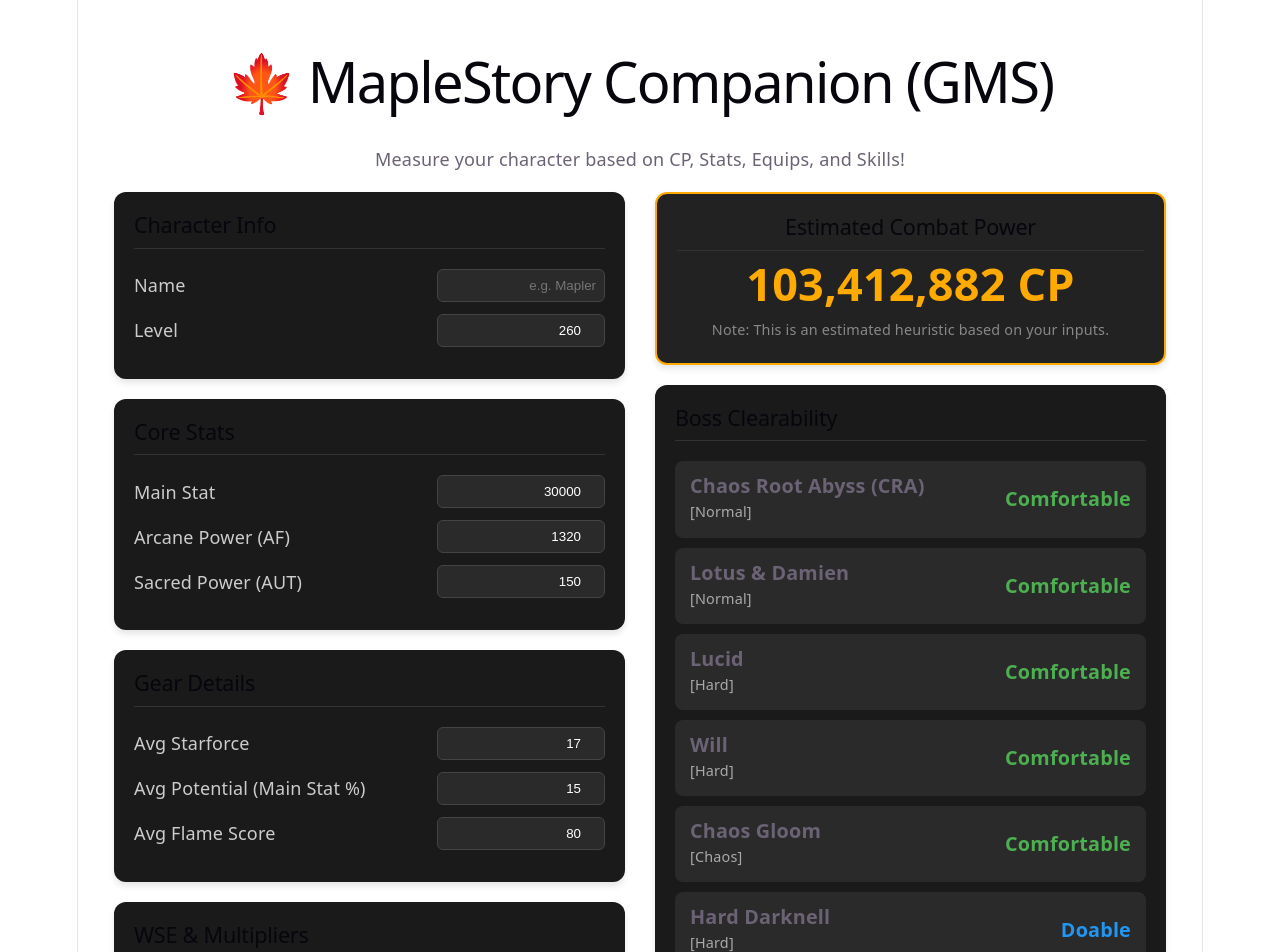
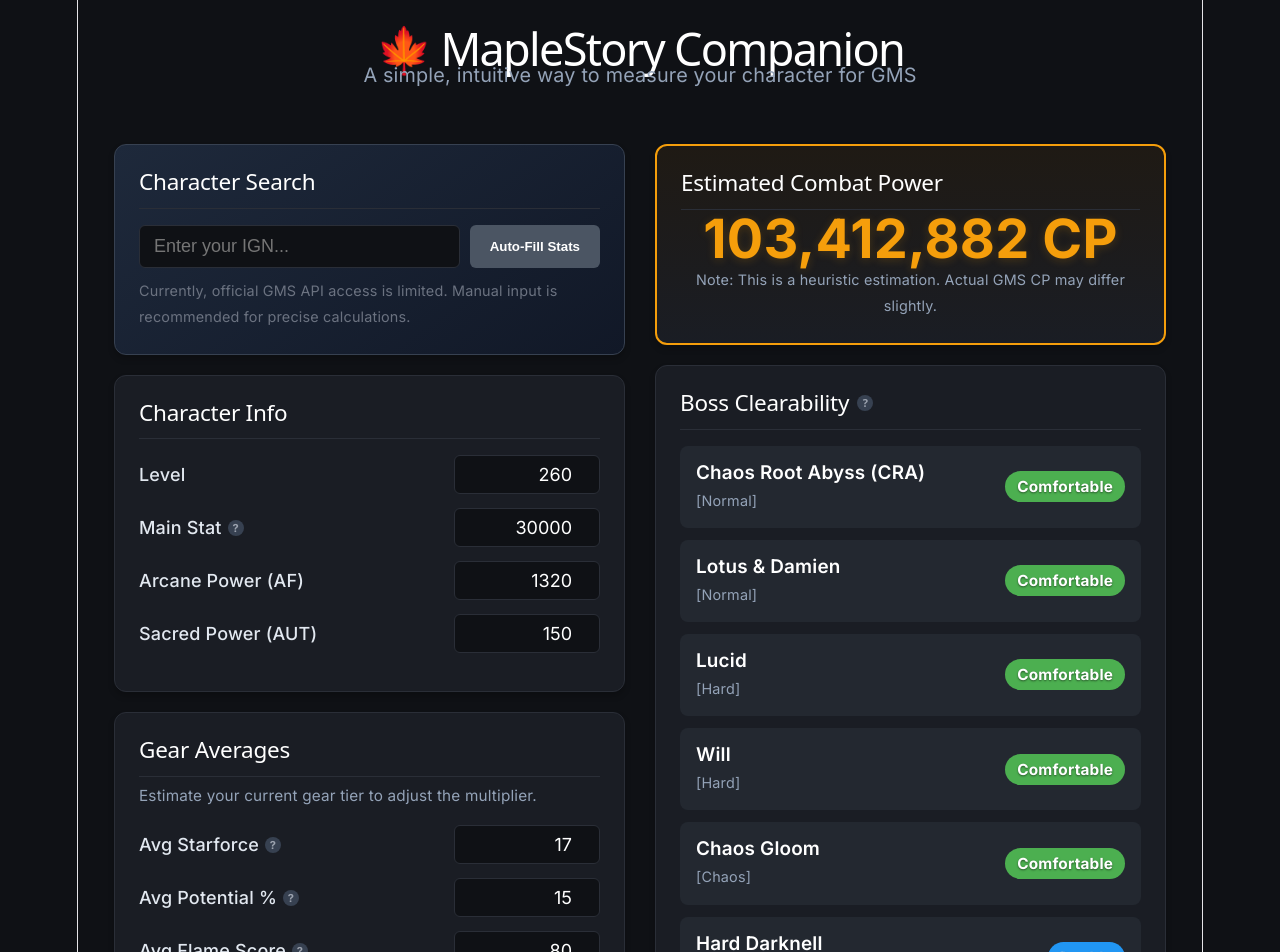
Before and after one commit to AlmogB45/maplestory-companion, a React (Vite) app: page / in a window 1280 px wide. Shown: the top 952 px of the page. Built offline with nearby package versions, Linux system fonts and the light colour scheme.

Commit message:
feat: Add tooltips, IGN fetch simulation, and UI improvements

```diff
--- a/src/App.css
+++ b/src/App.css
@@ -1,8 +1,43 @@
+@import url('https://fonts.googleapis.com/css2?family=Inter:wght@400;500;600;700&display=swap');
+
+:root {
+  --bg-color: #0f1115;
+  --card-bg: #1a1d24;
+  --card-border: #2a2e37;
+  --text-main: #e2e8f0;
+  --text-muted: #94a3b8;
+  --accent: #f59e0b;
+  --accent-hover: #d97706;
+  --primary: #3b82f6;
+}
+
+body {
+  margin: 0;
+  font-family: 'Inter', sans-serif;
+  background-color: var(--bg-color);
+  color: var(--text-main);
+}
+
 #root {
   max-width: 1200px;
   margin: 0 auto;
   padding: 2rem;
+}
+
+.header {
   text-align: center;
+  margin-bottom: 2rem;
+}
+
+.header h1 {
+  font-size: 2.5rem;
+  margin: 0;
+  color: #fff;
+}
+
+.header p {
+  color: var(--text-muted);
+  font-size: 1.1rem;
 }
 
 .container {
@@ -25,74 +60,208 @@
 }
 
 .card {
-  background: #1a1a1a;
+  background: var(--card-bg);
+  border: 1px solid var(--card-border);
   border-radius: 12px;
-  padding: 20px;
+  padding: 24px;
   margin-bottom: 20px;
-  box-shadow: 0 4px 6px rgba(0, 0, 0, 0.1);
+  box-shadow: 0 4px 6px rgba(0, 0, 0, 0.2);
 }
 
 .card h2 {
   margin-top: 0;
-  border-bottom: 1px solid #333;
-  padding-bottom: 10px;
-  margin-bottom: 20px;
-  font-size: 1.2rem;
+  border-bottom: 1px solid var(--card-border);
+  padding-bottom: 12px;
+  margin-bottom: 16px;
+  font-size: 1.25rem;
+  color: #fff;
+  display: flex;
+  align-items: center;
+  gap: 8px;
+}
+
+.card-desc {
+  font-size: 0.85rem;
+  color: var(--text-muted);
+  margin-top: -10px;
+  margin-bottom: 16px;
 }
 
 .input-group {
   display: flex;
   justify-content: space-between;
   align-items: center;
-  margin-bottom: 12px;
+  margin-bottom: 14px;
 }
 
 .input-group label {
   font-weight: 500;
-  color: #ccc;
+  color: var(--text-main);
+  display: flex;
+  align-items: center;
+  gap: 6px;
 }
 
 .input-group input {
-  width: 150px;
-  padding: 8px;
+  width: 120px;
+  padding: 8px 12px;
   border-radius: 6px;
-  border: 1px solid #444;
-  background: #2a2a2a;
+  border: 1px solid var(--card-border);
+  background: #0f1115;
   color: white;
   text-align: right;
+  font-size: 1rem;
+  font-family: inherit;
+  transition: border-color 0.2s;
 }
 
+.input-group input:focus {
+  outline: none;
+  border-color: var(--primary);
+}
+
+/* Tooltip Styles */
+.tooltip-container {
+  position: relative;
+  display: inline-flex;
+}
+
+.info-icon {
+  background-color: #374151;
+  color: #9ca3af;
+  border-radius: 50%;
+  width: 16px;
+  height: 16px;
+  display: flex;
+  align-items: center;
+  justify-content: center;
+  font-size: 11px;
+  font-weight: bold;
+  cursor: help;
+}
+
+.tooltip-text {
+  visibility: hidden;
+  position: absolute;
+  bottom: 125%;
+  left: 50%;
+  transform: translateX(-50%);
+  background-color: #1f2937;
+  color: #fff;
+  text-align: center;
+  padding: 8px 12px;
+  border-radius: 6px;
+  font-size: 0.8rem;
+  width: 200px;
+  z-index: 1;
+  opacity: 0;
+  transition: opacity 0.2s;
+  box-shadow: 0 4px 6px rgba(0,0,0,0.3);
+  pointer-events: none;
+}
+
+.tooltip-text::after {
+  content: "";
+  position: absolute;
+  top: 100%;
+  left: 50%;
+  margin-left: -5px;
+  border-width: 5px;
+  border-style: solid;
+  border-color: #1f2937 transparent transparent transparent;
+}
+
+.tooltip-container:hover .tooltip-text {
+  visibility: visible;
+  opacity: 1;
+}
+
+/* Search Box */
+.hero-card {
+  background: linear-gradient(145deg, #1e293b, #111827);
+  border-color: #374151;
+}
+
+.search-box {
+  display: flex;
+  gap: 10px;
+}
+
+.search-input {
+  flex: 1;
+  padding: 10px 14px;
+  border-radius: 6px;
+  border: 1px solid var(--card-border);
+  background: #0f1115;
+  color: white;
+  font-size: 1rem;
+}
+
+.fetch-btn {
+  background-color: var(--primary);
+  color: white;
+  border: none;
+  padding: 10px 20px;
+  border-radius: 6px;
+  font-weight: 600;
+  cursor: pointer;
+  transition: background-color 0.2s;
+}
+
+.fetch-btn:hover {
+  background-color: #2563eb;
+}
+
+.fetch-btn:disabled {
+  background-color: #4b5563;
+  cursor: not-allowed;
+}
+
+.helper-text {
+  font-size: 0.8rem;
+  color: #6b7280;
+  margin-top: 10px;
+}
+
+/* Results */
 .summary-card {
   text-align: center;
-  background: #222;
-  border: 2px solid #ffaa00;
+  border: 2px solid var(--accent);
+  background: linear-gradient(180deg, #1f1a14, #1a1d24);
 }
 
 .cp-display {
-  font-size: 2.5rem;
-  font-weight: bold;
-  color: #ffaa00;
-  margin: 20px 0;
+  font-size: 3rem;
+  font-weight: 800;
+  color: var(--accent);
+  margin: 15px 0;
+  text-shadow: 0 2px 10px rgba(245, 158, 11, 0.2);
 }
 
 .note {
   font-size: 0.8rem;
-  color: #888;
+  color: var(--text-muted);
 }
 
 .boss-list {
   display: flex;
   flex-direction: column;
-  gap: 10px;
+  gap: 12px;
 }
 
 .boss-item {
   display: flex;
   justify-content: space-between;
   align-items: center;
-  background: #2a2a2a;
-  padding: 12px 15px;
+  background: #232830;
+  padding: 14px 16px;
   border-radius: 8px;
+  transition: transform 0.1s;
+}
+
+.boss-item:hover {
+  transform: scale(1.01);
+  background: #2a303a;
 }
 
 .boss-info {
@@ -101,51 +270,61 @@
 }
 
 .boss-name {
-  font-weight: bold;
-  font-size: 1.1rem;
+  font-weight: 600;
+  font-size: 1.05rem;
+  color: #fff;
 }
 
 .boss-diff {
   font-size: 0.8rem;
-  color: #aaa;
+  color: var(--text-muted);
+  margin-top: 2px;
 }
 
-.boss-status {
-  font-size: 1.1rem;
+.status-badge {
+  padding: 6px 12px;
+  border-radius: 20px;
+  font-size: 0.85rem;
+  font-weight: 700;
+  color: white;
+  text-shadow: 0 1px 2px rgba(0,0,0,0.5);
 }
 
+/* Gear Guide */
 .guide-content h3 {
-  color: #ffaa00;
-  margin-top: 15px;
-  margin-bottom: 5px;
+  color: var(--accent);
+  margin-top: 20px;
+  margin-bottom: 8px;
   font-size: 1.1rem;
 }
 
 .guide-content p {
   font-size: 0.95rem;
-  line-height: 1.5;
-  color: #ddd;
+  line-height: 1.6;
+  color: #cbd5e1;
   margin-top: 0;
 }
 
 .system-breakdown {
-  margin-top: 25px;
-  background: #222;
-  padding: 15px;
+  margin-top: 30px;
+  background: #232830;
+  padding: 18px;
   border-radius: 8px;
-  border-left: 4px solid #ffaa00;
+  border-left: 4px solid var(--accent);
 }
 
 .system-breakdown h4 {
   margin-top: 0;
-  margin-bottom: 10px;
+  margin-bottom: 12px;
+  color: #fff;
 }
 
 .system-breakdown ul {
   margin: 0;
   padding-left: 20px;
-  color: #ccc;
+  color: #cbd5e1;
   font-size: 0.9rem;
+  line-height: 1.5;
 }
 
 .system-breakdown li {
--- a/src/App.jsx
+++ b/src/App.jsx
@@ -4,9 +4,18 @@
 import { calculateEstimatedCP, canClearBoss } from './utils/calculator'
 import GearGuide from './components/GearGuide'
 
+// Tooltip Component
+const InfoIcon = ({ text }) => (
+  <div className="tooltip-container">
+    <span className="info-icon">?</span>
+    <div className="tooltip-text">{text}</div>
+  </div>
+)
+
 function App() {
   const [characterName, setCharacterName] = useState('')
   const [level, setLevel] = useState(260)
+  const [isFetching, setIsFetching] = useState(false)
 
   // Base Stats
   const [stats, setStats] = useState({
@@ -34,7 +43,6 @@
 
   // Auto-calculate estimated CP when stats/wse/gear change
   useEffect(() => {
-    // Injecting gear scores into the CP calculator heuristic
     const estimated = calculateEstimatedCP(stats, wse, gearScores)
     setCombatPower(estimated)
   }, [stats, wse, gearScores])
@@ -54,30 +62,61 @@
     setGearScores(prev => ({ ...prev, [name]: Number(value) }))
   }
 
+  // Simulate an API Fetch (GMS lacks an open API for full stats currently)
+  const handleFetch = async () => {
+    if (!characterName) return;
+    setIsFetching(true);
+
+    // Simulate network delay
+    await new Promise(r => setTimeout(r, 1500));
+
+    // Simulated data fetching (In the future, this could hook into Nexon API or maplestory.gg)
+    alert(`GMS API currently doesn't provide open access to detailed gear/CP stats. Simulated fetch for "${characterName}" completed! (Updated Level and AF/AUT)`);
+
+    setLevel(Math.floor(Math.random() * (285 - 200 + 1)) + 200); // Random level 200-285
+    setStats(prev => ({ ...prev, arcanePower: 1320, sacredPower: 200 }));
+    setIsFetching(false);
+  }
+
   return (
     <div className="container">
-      <h1>🍁 MapleStory Companion (GMS)</h1>
-      <p>Measure your character based on CP, Stats, Equips, and Skills!</p>
+      <header className="header">
+        <h1>🍁 MapleStory Companion</h1>
+        <p>A simple, intuitive way to measure your character for GMS</p>
+      </header>
 
       <div className="layout-grid">
         {/* Input Column */}
         <div className="input-section">
+
+          <div className="card hero-card">
+            <h2>Character Search</h2>
+            <div className="search-box">
+              <input
+                className="search-input"
+                value={characterName}
+                onChange={(e) => setCharacterName(e.target.value)}
+                placeholder="Enter your IGN..."
+              />
+              <button
+                className="fetch-btn"
+                onClick={handleFetch}
+                disabled={isFetching || !characterName}
+              >
+                {isFetching ? 'Searching...' : 'Auto-Fill Stats'}
+              </button>
+            </div>
+            <p className="helper-text">Currently, official GMS API access is limited. Manual input is recommended for precise calculations.</p>
+          </div>
+
           <div className="card">
             <h2>Character Info</h2>
-            <div className="input-group">
-              <label>Name</label>
-              <input value={characterName} onChange={(e) => setCharacterName(e.target.value)} placeholder="e.g. Mapler" />
-            </div>
             <div className="input-group">
               <label>Level</label>
               <input type="number" value={level} onChange={(e) => setLevel(Number(e.target.value))} />
             </div>
-          </div>
-
-          <div className="card">
-            <h2>Core Stats</h2>
             <div className="input-group">
-              <label>Main Stat</label>
+              <label>Main Stat <InfoIcon text="Your class's primary stat (e.g. STR, DEX) excluding % increases from buffs." /></label>
               <input type="number" name="mainStat" value={stats.mainStat} onChange={handleStatChange} />
             </div>
             <div className="input-group">
@@ -91,37 +130,39 @@
           </div>
 
           <div className="card">
-            <h2>Gear Details</h2>
+            <h2>Gear Averages</h2>
+            <p className="card-desc">Estimate your current gear tier to adjust the multiplier.</p>
             <div className="input-group">
-              <label>Avg Starforce</label>
+              <label>Avg Starforce <InfoIcon text="Look at your equipped items. If most are 17 stars, put 17. If mostly 21, put 21." /></label>
               <input type="number" name="avgStarforce" value={gearScores.avgStarforce} onChange={handleGearChange} />
             </div>
             <div className="input-group">
-              <label>Avg Potential (Main Stat %)</label>
+              <label>Avg Potential % <InfoIcon text="Average Main Stat % per equip. If you have 15% on most gear, put 15." /></label>
               <input type="number" name="avgPotential" value={gearScores.avgPotential} onChange={handleGearChange} />
             </div>
             <div className="input-group">
-              <label>Avg Flame Score</label>
+              <label>Avg Flame Score <InfoIcon text="An estimate of your bonus stats. Usually 80-120 per item for mid/late game." /></label>
               <input type="number" name="avgFlameScore" value={gearScores.avgFlameScore} onChange={handleGearChange} />
             </div>
           </div>
 
           <div className="card">
-            <h2>WSE & Multipliers</h2>
+            <h2>WSE (Weapon, Secondary, Emblem)</h2>
+            <p className="card-desc">These 3 items give the biggest boost to your character.</p>
             <div className="input-group">
-              <label>Total Attack / M.Attack</label>
+              <label>Total Attack <InfoIcon text="Combined raw Attack or Magic Attack from your Weapon, Secondary, and Emblem." /></label>
               <input type="number" name="totalAttack" value={wse.totalAttack} onChange={handleWseChange} />
             </div>
             <div className="input-group">
-              <label>Damage %</label>
+              <label>Damage % <InfoIcon text="Found in your Stat UI under 'Damage'." /></label>
               <input type="number" name="damage" value={wse.damage} onChange={handleWseChange} />
             </div>
             <div className="input-group">
-              <label>Boss Damage %</label>
+              <label>Boss Damage % <InfoIcon text="Found in your Stat UI under 'Boss Damage'." /></label>
               <input type="number" name="bossDamage" value={wse.bossDamage} onChange={handleWseChange} />
             </div>
             <div className="input-group">
-              <label>Ignore Enemy Def (IED) %</label>
+              <label>IED % <InfoIcon text="Ignore Enemy Defense. Crucial for bosses! (Max 100)" /></label>
               <input type="number" name="ied" value={wse.ied} onChange={handleWseChange} max="100" />
             </div>
           </div>
@@ -134,11 +175,11 @@
             <div className="cp-display">
               {combatPower.toLocaleString()} CP
             </div>
-            <p className="note">Note: This is an estimated heuristic based on your inputs.</p>
+            <p className="note">Note: This is a heuristic estimation. Actual GMS CP may differ slightly.</p>
           </div>
 
           <div className="card">
-            <h2>Boss Clearability</h2>
+            <h2>Boss Clearability <InfoIcon text="Based on your Estimated CP, Level, and Sacred Power requirements." /></h2>
             <div className="boss-list">
               {bosses.map(boss => {
                 const result = canClearBoss(boss, stats, level, combatPower);
@@ -149,7 +190,7 @@
                       <span className="boss-diff">[{boss.difficulty}]</span>
                     </div>
                     <div className="boss-status">
-                      <span style={{ color: result.color, fontWeight: 'bold' }}>
+                      <span className={`status-badge`} style={{ backgroundColor: result.color }}>
                         {result.status}
                       </span>
                     </div>
```
